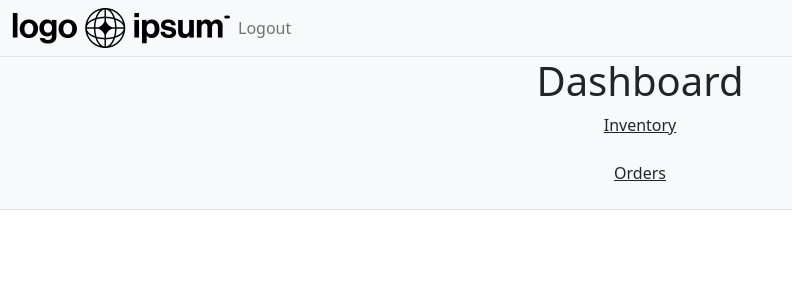
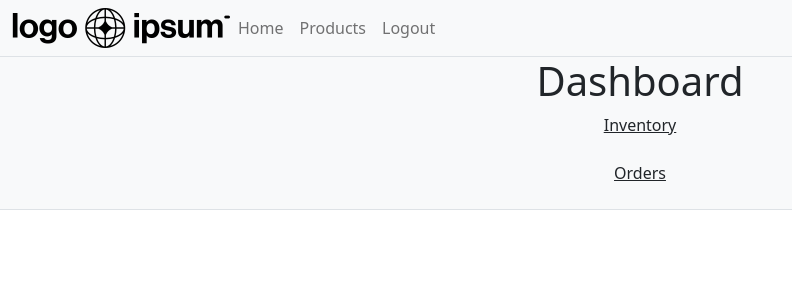
Before and after one commit to jnomikos/databases_project, a PHP site: page /dashboard.php in a window 1280 px wide. Shown: the top 300 px of the page, without its empty margins (0-792 px from the left). Run offline with PHP 8.4, Linux system fonts and the light colour scheme.

Commit message:
Added navbar items to owner dashboard

```diff
--- a/dashboard.php
+++ b/dashboard.php
@@ -33,11 +33,21 @@
         <span class="navbar-toggler-icon"></span>
       </button>
 
+      <ul class="navbar-nav me-auto mb-2 mb-lg-0">
+          <li class="nav-item">
+            <a class="nav-link" href="index.php">Home</a>
+          </li>
+          <li class="nav-item">
+            <a class="nav-link" href="products.php">Products</a>
+          </li>
+      </ul>
+
       <div class="collapse navbar-collapse" id="navbarSupportedContent">
         <ul class="navbar-nav me-auto mb-2 mb-lg-0">
           <li class="nav-item">
             <a class="nav-link" href="logout.php">Logout</a>
           </li>
+        </ul>
       </div>
     </div>
   </nav>
```
Also changed, not shown: emporders.php (+9 -0 lines), inventory.php (+9 -0 lines).
